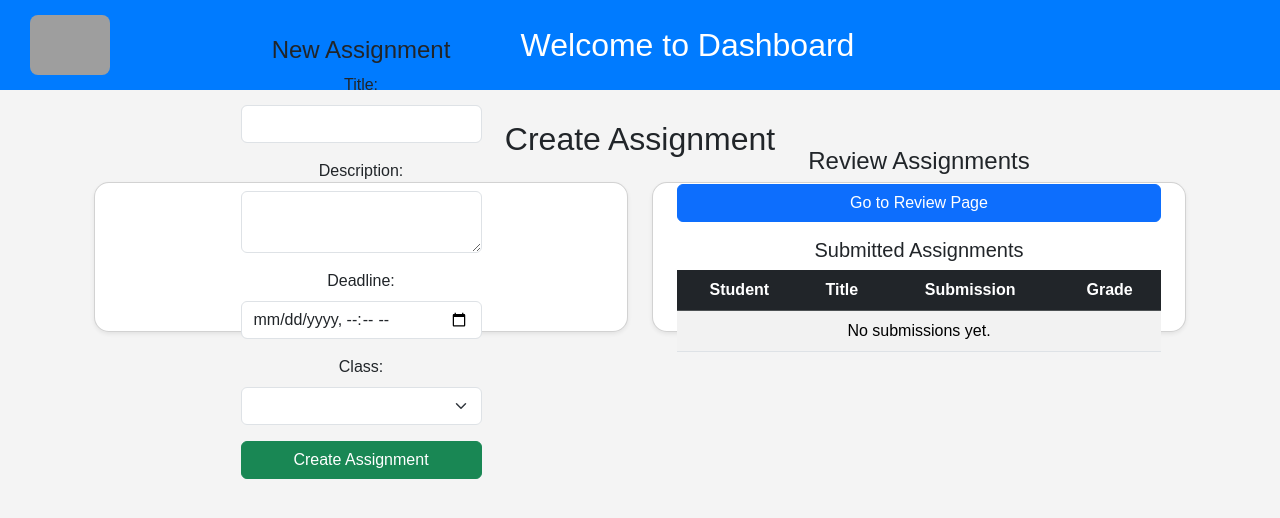
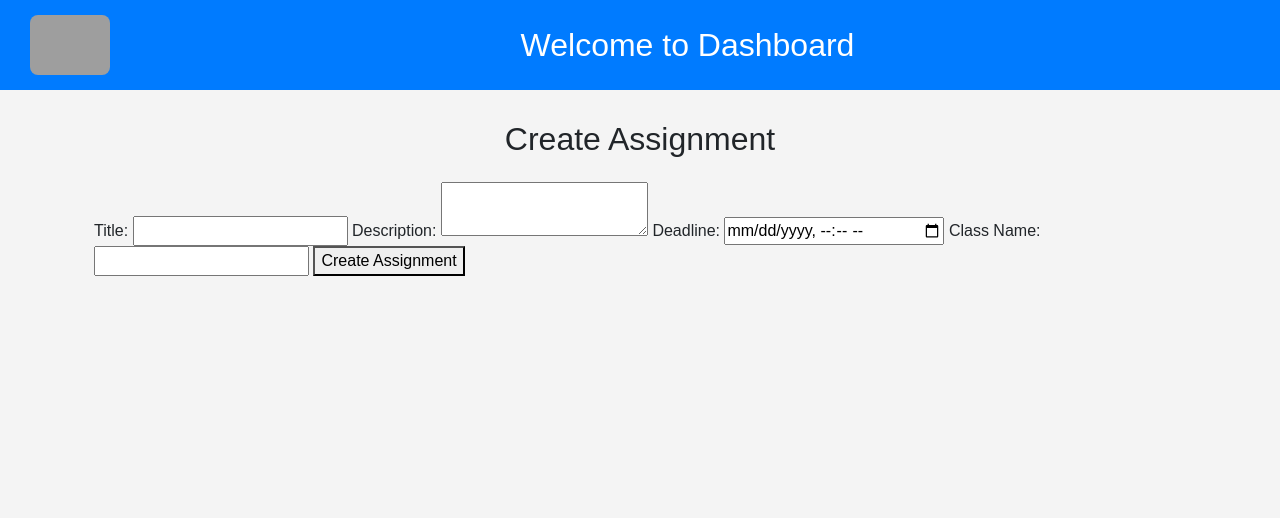
Before and after one commit to AnupamaPradhan01/classmanager, a Django app: page /teacher/create-assignment/ in a window 1280 px wide. Shown: the top 518 px of the page. Run offline with Django 5.2, Linux system fonts and the light colour scheme; the visitor is signed in with stand-in values (Sample User, id 1); lists and menus that the app fills with data are empty; grey boxes are pictures that could not be loaded.

Commit message:
till today update

```diff
--- a/teacher/models.py
+++ b/teacher/models.py
@@ -1,5 +1,6 @@
 # student/models.py
 from accounts.models import CustomUser
+from ckeditor.fields import RichTextField
 from django.contrib.auth import get_user_model
 from django.db import models
 
@@ -87,7 +88,7 @@
         User, on_delete=models.CASCADE, related_name="assignments"
     )
     title = models.CharField(max_length=255)
-    description = models.TextField()
+    description = RichTextField()  # Updated field
     deadline = models.DateTimeField()
     class_name = models.CharField(max_length=50)
 
--- a/teacher/templates/teacher/create_assignment.html
+++ b/teacher/templates/teacher/create_assignment.html
@@ -5,83 +5,24 @@
 
     <div class="row">
         <!-- Assignment Creation Form -->
-        <div class="col-md-6">
-            <div class="card p-4 shadow-sm">
-                <h4 class="text-center">New Assignment</h4>
-                <form method="POST">
-                    {% csrf_token %}
-                    <div class="mb-3">
-                        <label for="title" class="form-label">Title:</label>
-                        <input type="text" name="title" class="form-control" required>
-                    </div>
+        <form method="POST">
+            {% csrf_token %}
+            <label>Title:</label>
+            <input type="text" name="title" required>
 
-                    <div class="mb-3">
-                        <label for="description" class="form-label">Description:</label>
-                        <textarea name="description" class="form-control" required></textarea>
-                    </div>
+            <label>Description:</label>
+            <textarea name="description"></textarea>
 
-                    <div class="mb-3">
-                        <label for="deadline" class="form-label">Deadline:</label>
-                        <input type="datetime-local" name="deadline" class="form-control" required>
-                    </div>
+            <label>Deadline:</label>
+            <input type="datetime-local" name="deadline" required>
 
-                    <div class="mb-3">
-                        <label for="class_name" class="form-label">Class:</label>
-                        <select name="class_name" class="form-select" required>
-                            {% for class in assigned_classes %}
-                                <option value="{{ class }}">{{ class }}</option>
-                            {% endfor %}
-                        </select>
-                    </div>
+            <label>Class Name:</label>
+            <input type="text" name="class_name" required>
 
-                    <button type="submit" class="btn btn-success w-100">Create Assignment</button>
-                </form>
-            </div>
-        </div>
+            <button type="submit">Create Assignment</button>
+        </form>
 
-        <!-- Review & Grading Section -->
-        <div class="col-md-6">
-            <div class="card p-4 shadow-sm">
-                <h4 class="text-center">Review Assignments</h4>
-                <a href="{% url 'review_assignments' %}" class="btn btn-primary w-100 mb-3">Go to Review Page</a>
 
-                <h5>Submitted Assignments</h5>
-                <table class="table table-striped">
-                    <thead class="table-dark">
-                        <tr>
-                            <th>Student</th>
-                            <th>Title</th>
-                            <th>Submission</th>
-                            <th>Grade</th>
-                        </tr>
-                    </thead>
-                    <tbody>
-                        {% for submission in submissions %}
-                        <tr>
-                            <td>{{ submission.student.username }}</td>
-                            <td>{{ submission.assignment.title }}</td>
-                            <td><a href="{{ submission.file.url }}" class="btn btn-info btn-sm" download>Download</a></td>
-                            <td>
-                                {% if submission.grade %}
-                                    {{ submission.grade }}
-                                {% else %}
-                                    <form method="POST" action="{% url 'grade_assignment' submission.id %}">
-                                        {% csrf_token %}
-                                        <input type="number" name="grade" class="form-control form-control-sm" min="0" max="100" required>
-                                        <button type="submit" class="btn btn-sm btn-warning mt-1">Submit</button>
-                                    </form>
-                                {% endif %}
-                            </td>
-                        </tr>
-                        {% empty %}
-                        <tr>
-                            <td colspan="4" class="text-center">No submissions yet.</td>
-                        </tr>
-                        {% endfor %}
-                    </tbody>
-                </table>
-            </div>
-        </div>
     </div>
 </div>
 {% endblock %}
```
Also changed, not shown: teacher/forms.py (+10 -1 lines), teacher/migrations/0009_alter_timetable_class_name_remove_subject_teachers_and_more.py (added).
